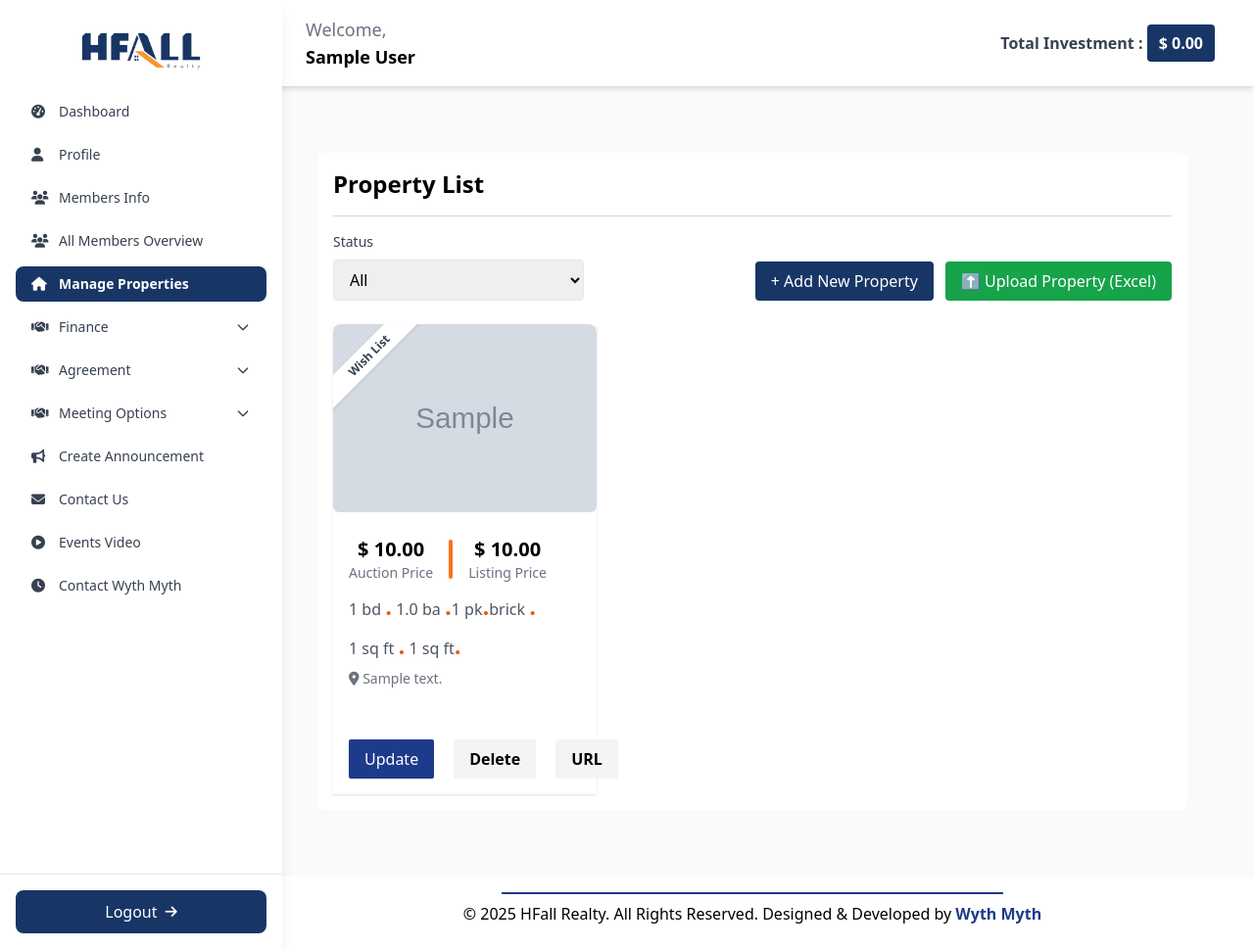
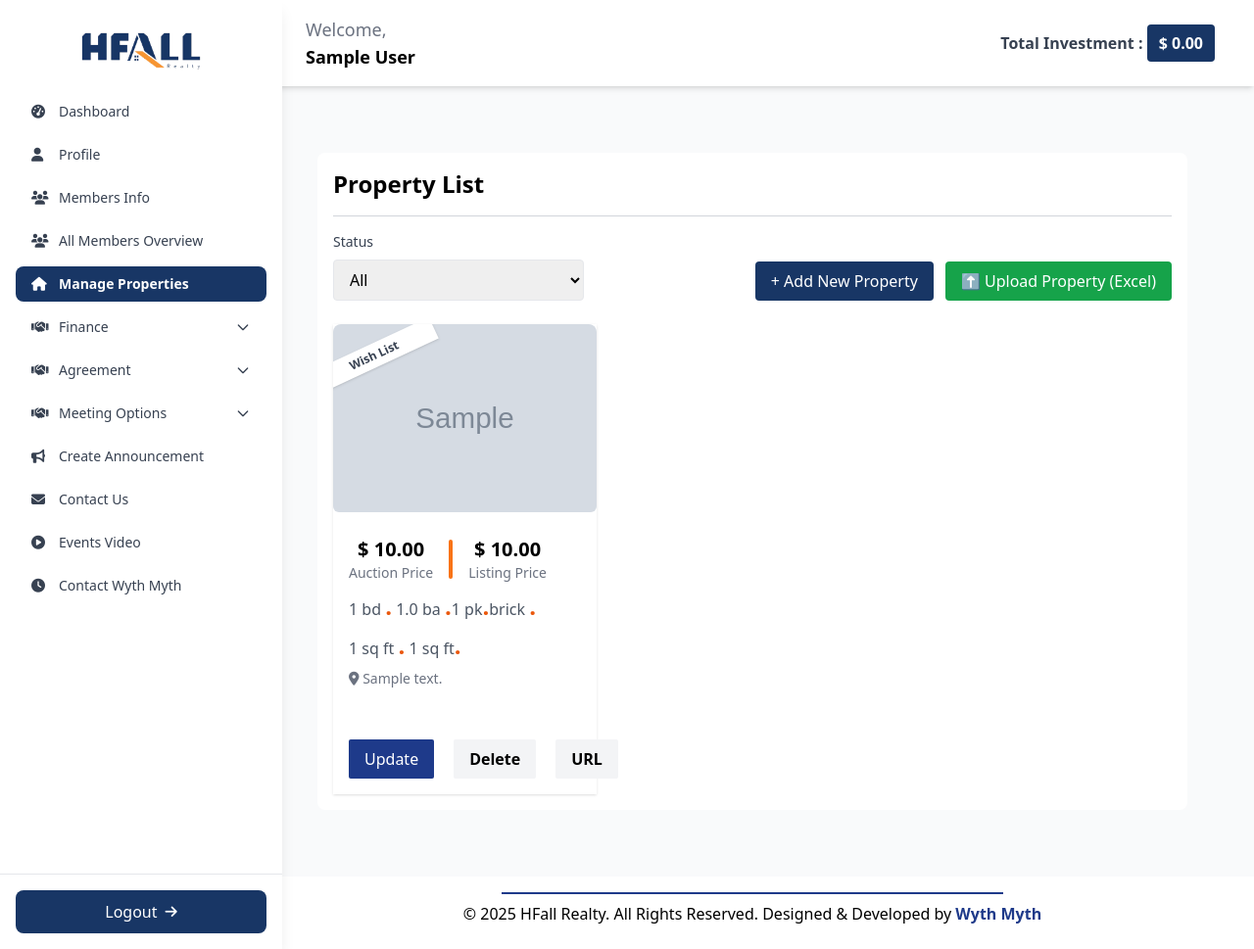
Before and after one commit to WythMyth/Wyth-Myth-PreDev, a Django app: page /list/ in a window 1280 px wide. Shown: the whole page at 98% size. Run offline with Django 3.2, Linux system fonts and the light colour scheme; the visitor is signed in with stand-in values (Sample User, id 1); data comes from the database, SQL or seed files in the repository; tables that the repository leaves empty hold one stand-in row (values such as "Sample post"); grey boxes marked "Sample" are stand-in pictures; parts of the project's set-up code (start-up, migrations or seed data) failed here and were passed over; some libraries are stand-ins or nearby versions.

Commit message:
up to date

```diff
--- a/templates/property_list.html
+++ b/templates/property_list.html
@@ -101,7 +101,7 @@
               </div>
               {% endif %} {% endwith %}
               <div
-                    class="absolute top-3 left-[-30px] bg-white text-gray-700 text-xs font-semibold px-10 py-1 rotate-[-45deg] shadow z-10"
+                    class="absolute top-3 left-[-25px] bg-white text-gray-700 text-xs font-semibold px-10 py-1 rotate-[-25deg] shadow z-10"
                 >
                     {{ property.get_status_display }}
             </div>
```
